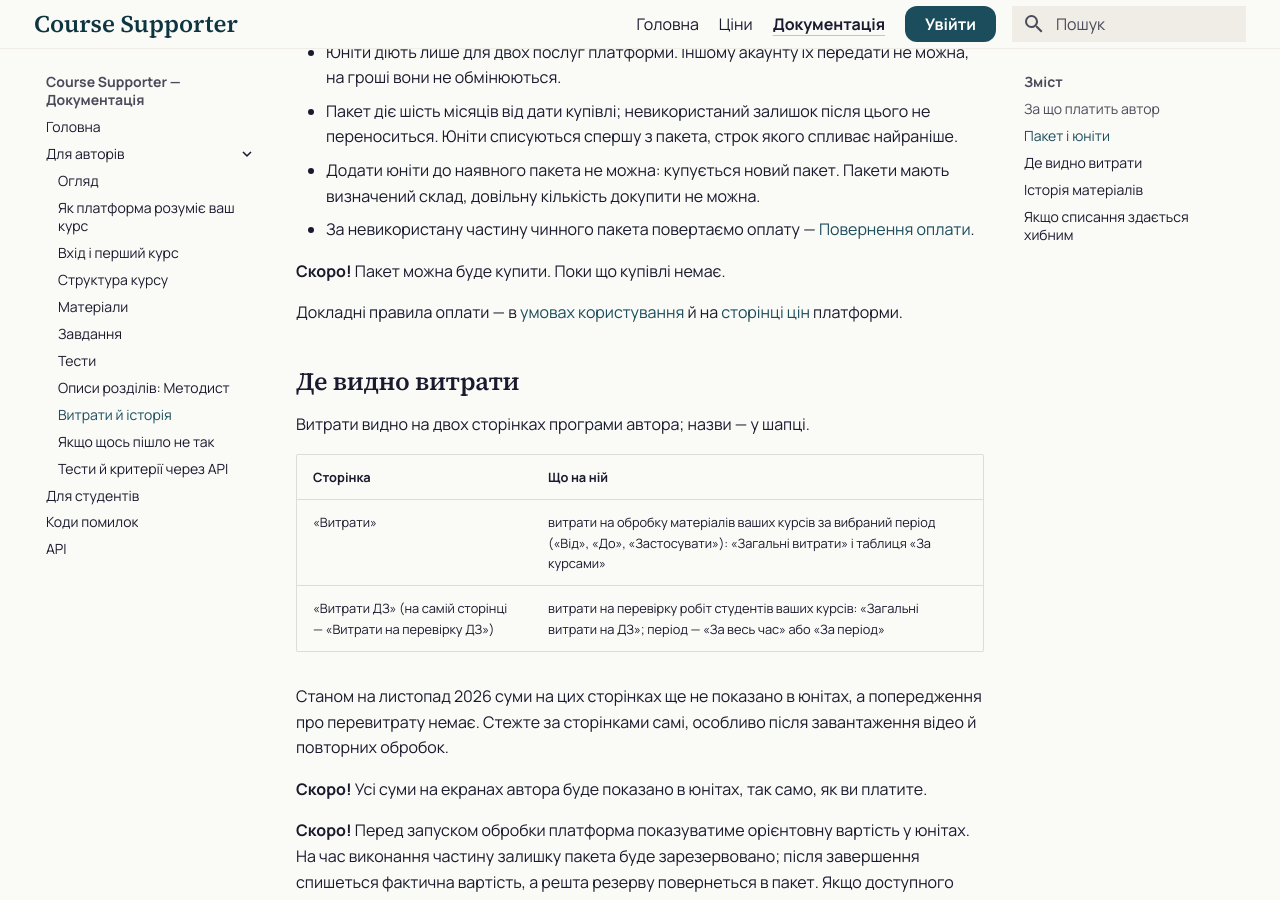
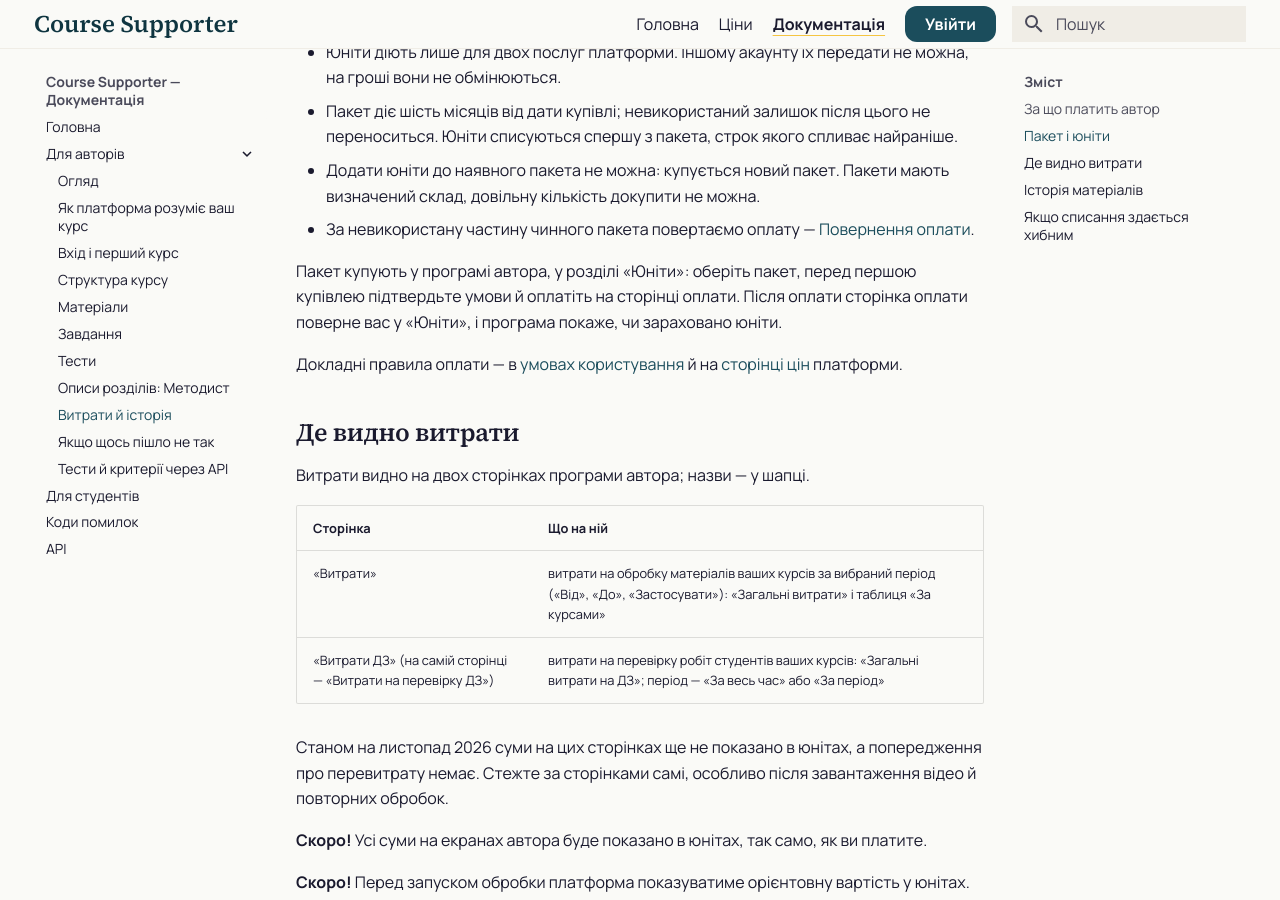
Before and after one commit to KonstZiv/course-supporter, an MkDocs documentation site: the page built from docs/uk/authors/costs-history.md, in a window 1280 px wide and 900 px high, scrolled down 1028 px. Built offline with MkDocs 1.6.1 and Material for MkDocs 9.7.7, drawn with Linux system fonts in a browser that asks for light colours.

Commit message:
docs(about): describe buying a package in the author app

```diff
--- a/docs/uk/authors/costs-history.md
+++ b/docs/uk/authors/costs-history.md
@@ -40,7 +40,7 @@ Course Supporter надає дві програмні послуги: перев
 - Додати юніти до наявного пакета не можна: купується новий пакет. Пакети мають визначений склад, довільну кількість докупити не можна.
 - За невикористану частину чинного пакета повертаємо оплату — [Повернення оплати](https://pythoncourse.me/uk/refunds/).
 
-**Скоро!** Пакет можна буде купити. Поки що купівлі немає.
+Пакет купують у програмі автора, у розділі «Юніти»: оберіть пакет, перед першою купівлею підтвердьте умови й оплатіть на сторінці оплати. Після оплати сторінка оплати поверне вас у «Юніти», і програма покаже, чи зараховано юніти.
 
 Докладні правила оплати — в [умовах користування](https://pythoncourse.me/uk/terms/) й на [сторінці цін](https://pythoncourse.me/uk/pricing/) платформи.
 
```
Also changed, not shown: other parts of docs/uk/authors/costs-history.md (+1 -1 lines).
